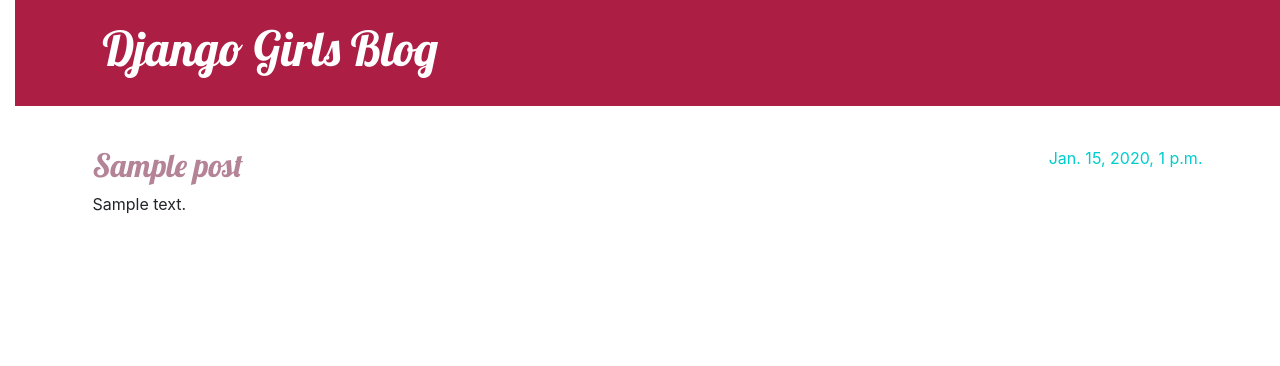
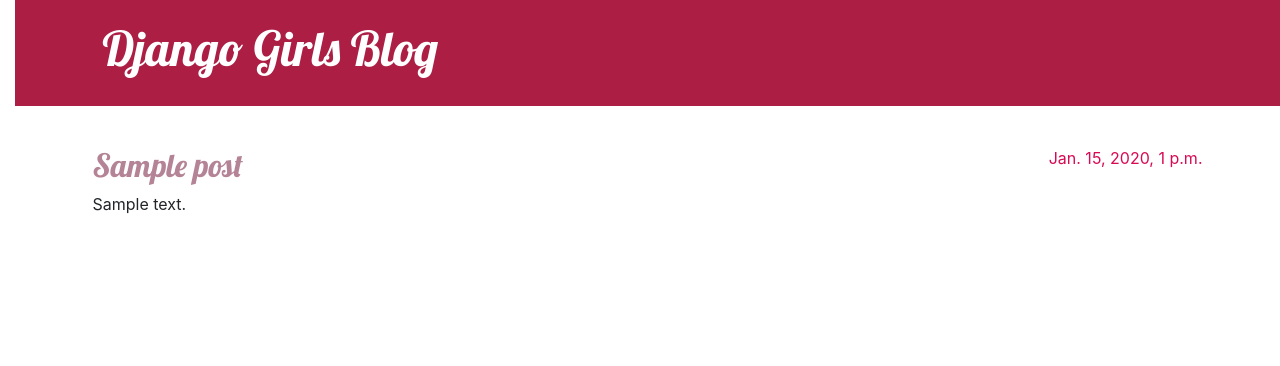
Before and after one commit to Ranjalifera/mon-nouveau-blog, a Django app: page / in a window 1280 px wide. Shown: the top 366 px of the page. Run offline with Django 5.2, Linux system fonts and the light colour scheme; tables that the repository leaves empty hold one stand-in row (values such as "Sample post").

Commit message:
Couleur date

```diff
--- a/blog/static/css/blog.css
+++ b/blog/static/css/blog.css
@@ -31,7 +31,7 @@ h4 {
 }
 
 .date {
-    color: #00CCCC;
+    color: 	#D70A53;
 }
 
 .save {
```
